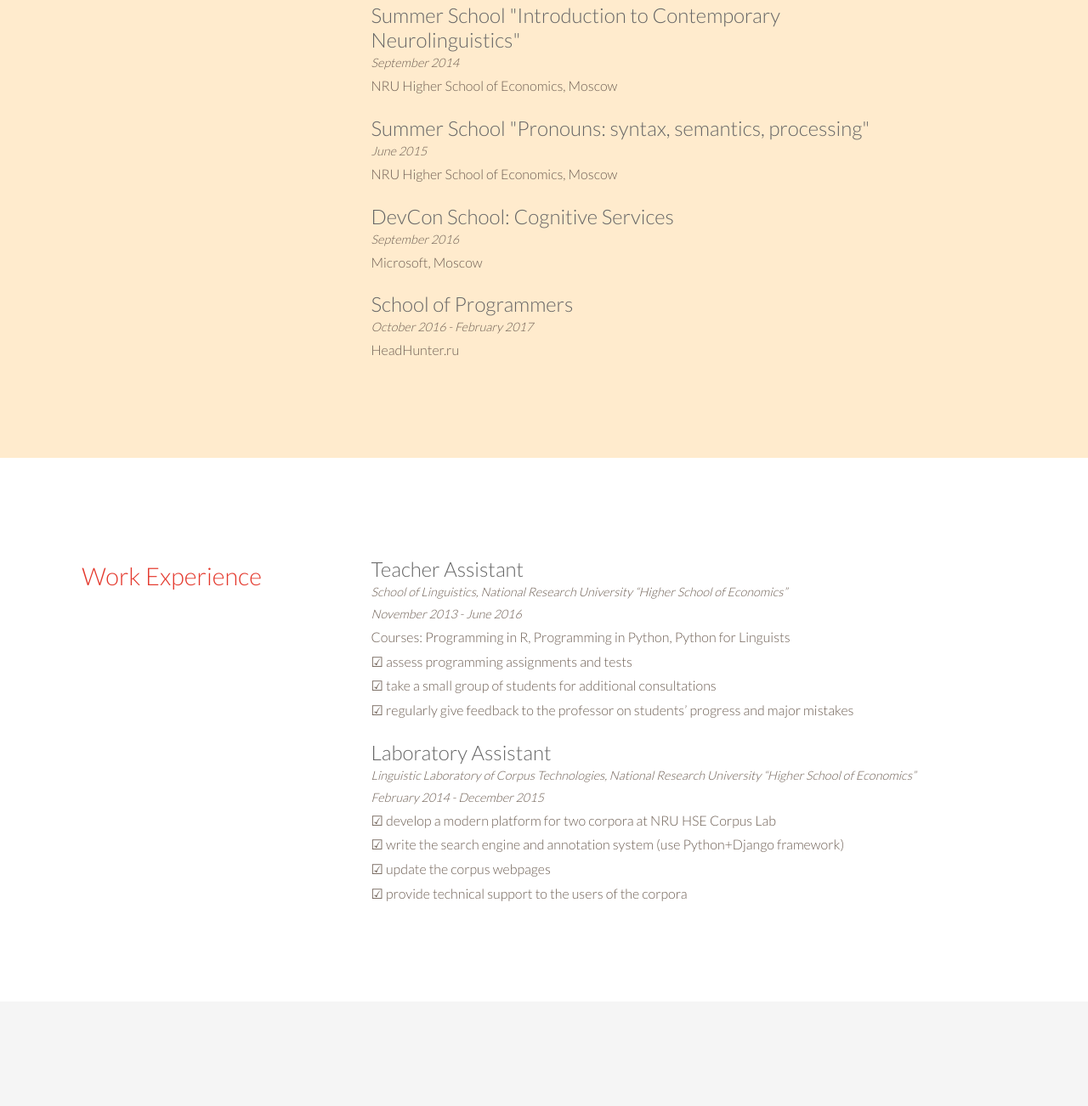
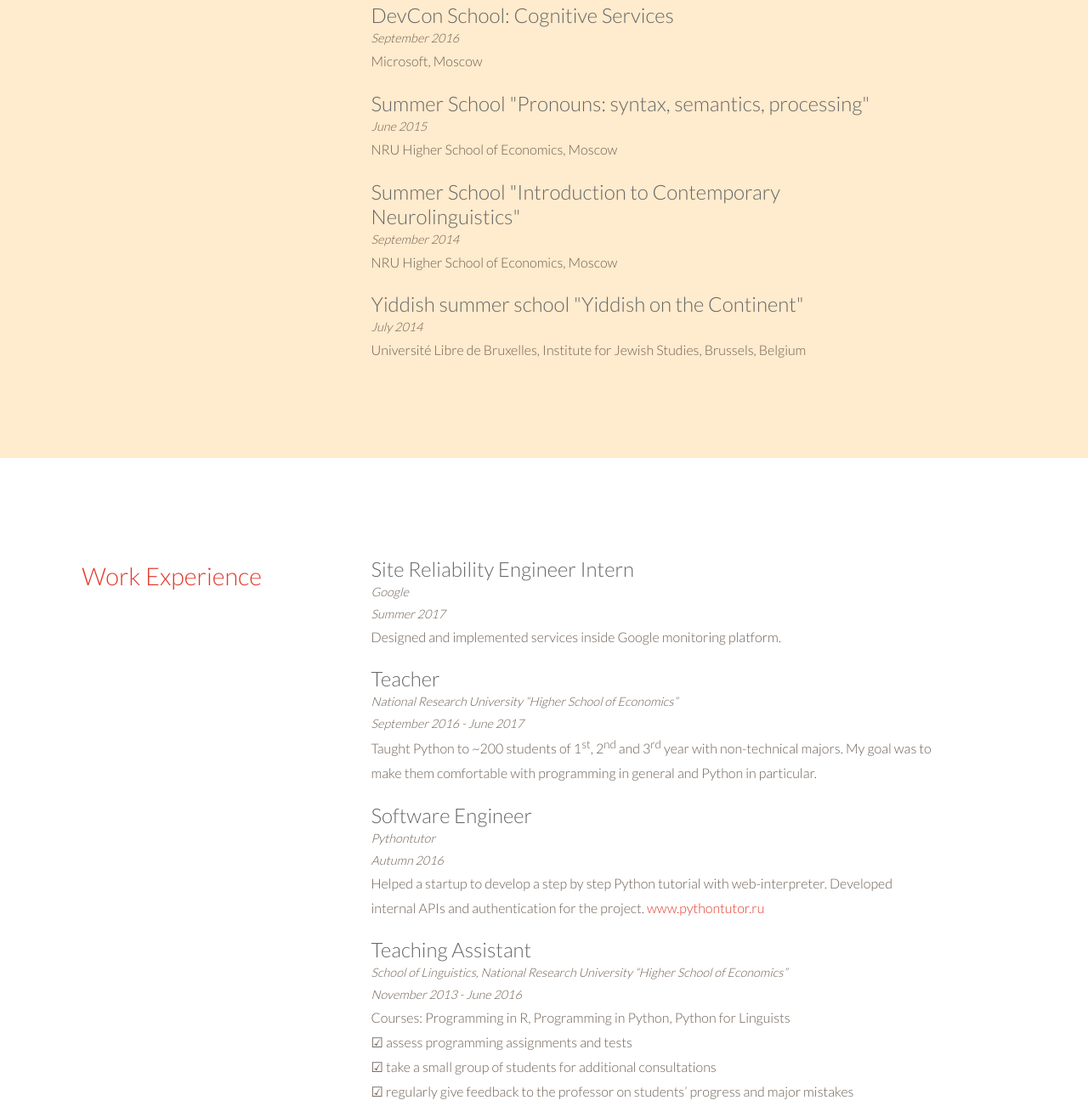
Before and after one commit to elmiram/elmiram.github.io, a plain HTML site: page index.html in a window 1280 px wide. Shown: the part 2004-3306 px from the top of the page at 85% size. Drawn offline with nearby package versions, Linux system fonts and the light colour scheme; a web font is replaced by a local one.

Commit message:
add up-to-date info

```diff
--- a/index.html
+++ b/index.html
@@ -83,7 +83,7 @@
 				<div class="grid-4">
 					<h1>Hi there!</h1>
 			<p>
-				My name is Elmira. I love programming languages and coding, and I also love linguistics and natural languages.  I'm enrolled in an MS program in Natural Language Processing in Moscow, Russia. Currently, I'm an intern at Google.<br>
+				My name is Elmira. I love programming languages and coding, and I also love linguistics and natural languages.  I'm enrolled in an MS program in Natural Language Processing in Moscow, Russia. Currently, I'm an intern at Google.<br><br>
 				Check out <a href="#skills">what I can do</a> and <a href="#hobbies">how I spend my free time</a>. Also have a look at my <a href="#publications">publications</a> and <a href="#conferences">conference list</a> or  read about <a href="#projects">my projects</a>. Please, do not hesitate to <a href="#contacts">contact</a> me!
 			</p>
 					<!--<a href="https://github.com/elmiram/elmiram.github.io/raw/master/ElmiraMustakimovaCV.pdf" class="button">Download CV (PDF)</a>-->
@@ -139,30 +139,31 @@
                         </div>
 <div class="grid-4">
 				<article>
+					<h2 class="sectionContent">School of Programmers </h2>
+					<p class="subDetails">October 2016 - February 2017</p>
+					<p>HeadHunter.ru</p>
+				</article>
+    <article>
+					<h2 class="sectionContent">DevCon School: Cognitive Services</h2>
+					<p class="subDetails">September 2016</p>
+					<p>Microsoft, Moscow</p>
+				</article>
+    <article>
+					<h2 class="sectionContent">Summer School "Pronouns: syntax, semantics, processing"</h2>
+					<p class="subDetails">June 2015</p>
+					<p>NRU Higher School of Economics, Moscow</p>
+				</article>
+    <article>
+					<h2 class="sectionContent">Summer School "Introduction to Contemporary Neurolinguistics"</h2>
+					<p class="subDetails">September 2014</p>
+					<p>NRU Higher School of Economics, Moscow</p>
+				</article>
+    <article>
 					<h2 class="sectionContent">Yiddish summer school "Yiddish on the Continent"</h2>
 					<p class="subDetails">July 2014</p>
 					<p>Université Libre de Bruxelles, Institute for Jewish Studies, Brussels, Belgium</p>
 				</article>
-                <article>
-					<h2 class="sectionContent">Summer School "Introduction to Contemporary Neurolinguistics"</h2>
-					<p class="subDetails">September 2014</p>
-					<p>NRU Higher School of Economics, Moscow</p>
-				</article>
-                <article>
-					<h2 class="sectionContent">Summer School "Pronouns: syntax, semantics, processing"</h2>
-					<p class="subDetails">June 2015</p>
-					<p>NRU Higher School of Economics, Moscow</p>
-				</article>
-                <article>
-					<h2 class="sectionContent">DevCon School: Cognitive Services</h2>
-					<p class="subDetails">September 2016</p>
-					<p>Microsoft, Moscow</p>
-				</article>
-	            <article>
-					<h2 class="sectionContent">School of Programmers </h2>
-					<p class="subDetails">October 2016 - February 2017</p>
-					<p>HeadHunter.ru</p>
-				</article>
+
 			<div class="clear"></div>
     </div>
 		</section>
@@ -178,8 +179,26 @@
 				<h1>Work Experience</h1>
 </div><div class="grid-4">
 			<div class="sectionContent">
+                <article>
+					<h2 class="sectionContent">Site Reliability Engineer Intern</h2>
+                    <p class="subDetails">Google</p>
+					<p class="subDetails">Summer 2017</p>
+                    <p>Designed and implemented services inside Google monitoring platform.</p>
+				</article>
+                <article>
+					<h2 class="sectionContent">Teacher</h2>
+                    <p class="subDetails">National Research University “Higher School of Economics”</p>
+					<p class="subDetails">September 2016 - June 2017</p>
+                    <p>Taught Python to ~200 students of 1<sup>st</sup>, 2<sup>nd</sup> and 3<sup>rd</sup> year with non-technical majors. My goal was to make them comfortable with programming in general and Python in particular.</p>
+				</article>
+                <article>
+					<h2 class="sectionContent">Software Engineer</h2>
+                    <p class="subDetails">Pythontutor</p>
+					<p class="subDetails">Autumn 2016</p>
+                    <p>Helped a startup to develop a step by step Python tutorial with web-interpreter. Developed internal APIs and authentication for the project. <a href="http://pythontutor.ru/">www.pythontutor.ru</a></p>
+				</article>
 				<article>
-					<h2 class="sectionContent">Teacher Assistant</h2>
+					<h2 class="sectionContent">Teaching Assistant</h2>
                     <p class="subDetails">School of Linguistics, National Research University “Higher School of Economics”</p>
 					<p class="subDetails">November 2013 - June 2016</p>
 <p>Courses: Programming in R, Programming in Python, Python for Linguists <br>
@@ -463,7 +482,7 @@ The Corpus of Russian Student Texts (<a href="https://www.web-corpora.net/learne
 		<!--Footer-->
 		<footer class="center">
 			<hr>
-			<span>&copy; Elmira Mustakimova 2015</span>
+			<span>&copy; Elmira Mustakimova 2017</span>
 		</footer>
 
 	</div><!-- End Container -->
```
